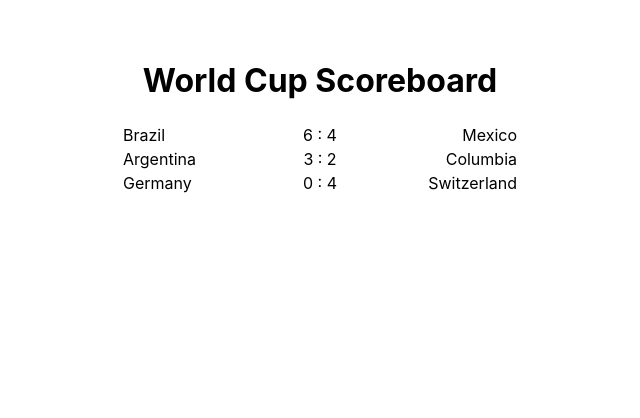
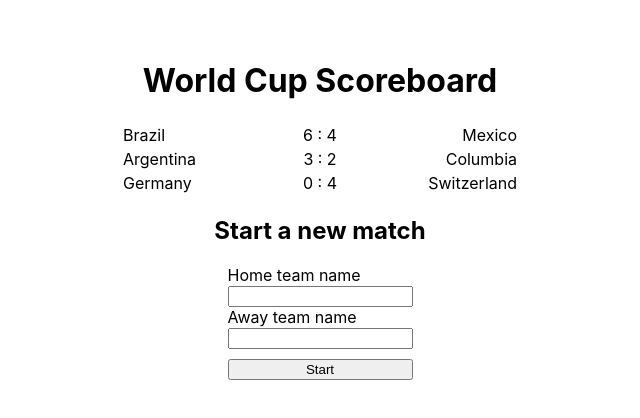
Before and after one commit to renegatorator/scoreboard, a React (Create React App) app: page / in a window 1280 px wide. Shown: the top 418 px of the page, without its empty margins (320-960 px from the left). Built offline with nearby package versions, Linux system fonts and the light colour scheme.

Commit message:
match starting feature
new component for starting new matches, test for the component, changing WorldCupScoreboard component to take a Scoreboard object as props

```diff
--- a/src/App.tsx
+++ b/src/App.tsx
@@ -1,8 +1,10 @@
 import React from "react";
 import WorldCupScoreboard from "./components/WorldCupScoreboard/WorldCupScoreboard";
+import Scoreboard from "./features/Scoreboard/Scoreboard";
 
 function App() {
-  return <WorldCupScoreboard />;
+  const scoreboard = new Scoreboard();
+  return <WorldCupScoreboard scoreboard={scoreboard} />;
 }
 
 export default App;
--- a/src/Interfaces.ts
+++ b/src/Interfaces.ts
@@ -15,3 +15,8 @@ export interface Score {
   home: number;
   away: number;
 }
+
+export interface NewMatch {
+  home: string;
+  away: string;
+}
--- /dev/null
+++ b/src/components/MatchStarter/MatchStarter.module.scss
@@ -0,0 +1,22 @@
+.Wrapper {
+  text-align: center;
+  > h2 {
+    text-align: center;
+  }
+
+  > form {
+    display: inline-block;
+    margin: 0 auto;
+    text-align: left;
+
+    > label {
+      display: block;
+    }
+
+    > input[type="submit"] {
+      display: block;
+      width: 100%;
+      margin-top: 10px;
+    }
+  }
+}
--- /dev/null
+++ b/src/components/MatchStarter/MatchStarter.tsx
@@ -0,0 +1,34 @@
+import React, { FC, FormEvent, useState } from "react";
+import classes from "./MatchStarter.module.scss";
+import { NewMatch } from "../../Interfaces";
+
+interface MatchStarterProps {
+  startMatch: (newMatch: NewMatch) => void;
+}
+
+const MatchStarter: FC<MatchStarterProps> = ({ startMatch }) => {
+  const [formData, setFormData] = useState<NewMatch>({ home: "", away: "" });
+  const handleChange = (e: any) => {
+    setFormData({ ...formData, [e.target.name]: e.target.value });
+  };
+  const handleStartMatch = (e: FormEvent<HTMLFormElement>) => {
+    e.preventDefault();
+    const values: NewMatch = { ...formData };
+    startMatch(values);
+    (e.target as any).reset();
+  };
+  return (
+    <div className={classes.Wrapper}>
+      <h2>Start a new match</h2>
+      <form onSubmit={handleStartMatch}>
+        <label htmlFor="home">Home team name</label>
+        <input type="text" id="home" name="home" onChange={handleChange} />
+        <label htmlFor="away">Away team name</label>
+        <input type="text" id="away" name="away" onChange={handleChange} />
+        <input type="submit" value="Start" />
+      </form>
+    </div>
+  );
+};
+
+export default MatchStarter;
--- a/src/components/WorldCupScoreboard/WorldCupScoreboard.tsx
+++ b/src/components/WorldCupScoreboard/WorldCupScoreboard.tsx
@@ -1,15 +1,25 @@
-import React, { FC } from "react";
+import React, { FC, useState } from "react";
 import classes from "./WorldCupScoreboard.module.scss";
 import Scoreboard from "../../features/Scoreboard/Scoreboard";
+import MatchStarter from "../MatchStarter/MatchStarter";
+import { Match, NewMatch } from "../../Interfaces";
 
-const WorldCupScoreboard: FC = () => {
-  const scoreboard = new Scoreboard();
+interface WorldCupScoreboardProps {
+  scoreboard: Scoreboard;
+}
+
+const WorldCupScoreboard: FC<WorldCupScoreboardProps> = ({ scoreboard }) => {
+  const [matches, setMatches] = useState<Match[]>(scoreboard.getMatches());
+  const startMatch = (newMatch: NewMatch) => {
+    scoreboard.startMatch(newMatch.home, newMatch.away);
+    setMatches(scoreboard.getMatches());
+  };
   return (
     <div className={classes.Wrapper}>
       <h1>World Cup Scoreboard</h1>
       <table className={classes.Scoreboard}>
         <tbody>
-          {scoreboard.matches.map((match) => (
+          {matches.map((match) => (
             <tr key={match.id}>
               <td>{match.homeTeam.name}</td>
               <td>{`${match.homeTeam.score} : ${match.awayTeam.score}`}</td>
@@ -18,6 +28,7 @@ const WorldCupScoreboard: FC = () => {
           ))}
         </tbody>
       </table>
+      <MatchStarter startMatch={startMatch} />
     </div>
   );
 };
--- a/src/features/Scoreboard/Scoreboard.ts
+++ b/src/features/Scoreboard/Scoreboard.ts
@@ -11,12 +11,12 @@ export default class Scoreboard {
   }
 
   // gets active matches
-  getMatches() {
+  getMatches = () => {
     return this.matches.filter((match) => !match.isFinished);
-  }
+  };
 
   // starts new match
-  startMatch(homeTeam: string, awayTeam: string) {
+  startMatch = (homeTeam: string, awayTeam: string) => {
     const match: Match = {
       id: -1,
       started: new Date(),
@@ -25,10 +25,10 @@ export default class Scoreboard {
       awayTeam: { name: awayTeam, score: 0 },
     };
     this.matches = this.sortMatches(this.matches.concat([match]));
-  }
+  };
 
   // finishes active match
-  finishMatch(matchId: number) {
+  finishMatch = (matchId: number) => {
     const updatedMatches = this.matches.map((match) => {
       if (match.id === matchId) {
         return { ...match, isFinished: true };
@@ -36,10 +36,10 @@ export default class Scoreboard {
       return match;
     });
     this.matches = this.sortMatches(updatedMatches);
-  }
+  };
 
   // updates score
-  updateScore(matchId: number, score: Score) {
+  updateScore = (matchId: number, score: Score) => {
     const updatedMatches = this.matches.map((match) => {
       if (match.id === matchId) {
         return {
@@ -51,10 +51,10 @@ export default class Scoreboard {
       return match;
     });
     this.matches = this.sortMatches(updatedMatches);
-  }
+  };
 
   // sorts matches
-  private sortMatches(matches: Match[]) {
+  private sortMatches = (matches: Match[]) => {
     return (
       matches
         // sort by date descending
@@ -72,5 +72,5 @@ export default class Scoreboard {
         // adding ids
         .map((match, idx) => ({ ...match, id: idx }))
     );
-  }
+  };
 }
```
Also changed, not shown: 2 other files (tests, documents, lock files or other folders).
